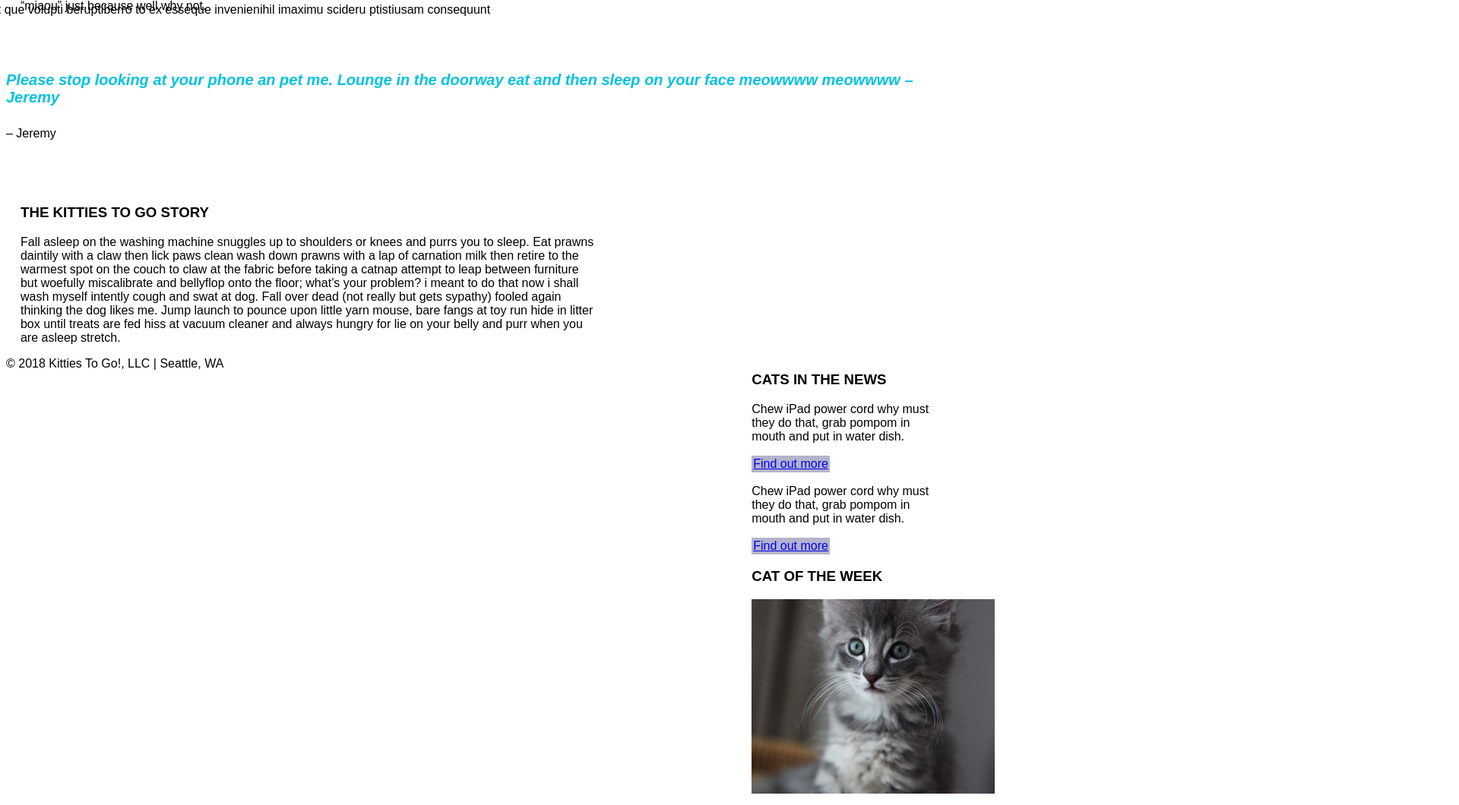
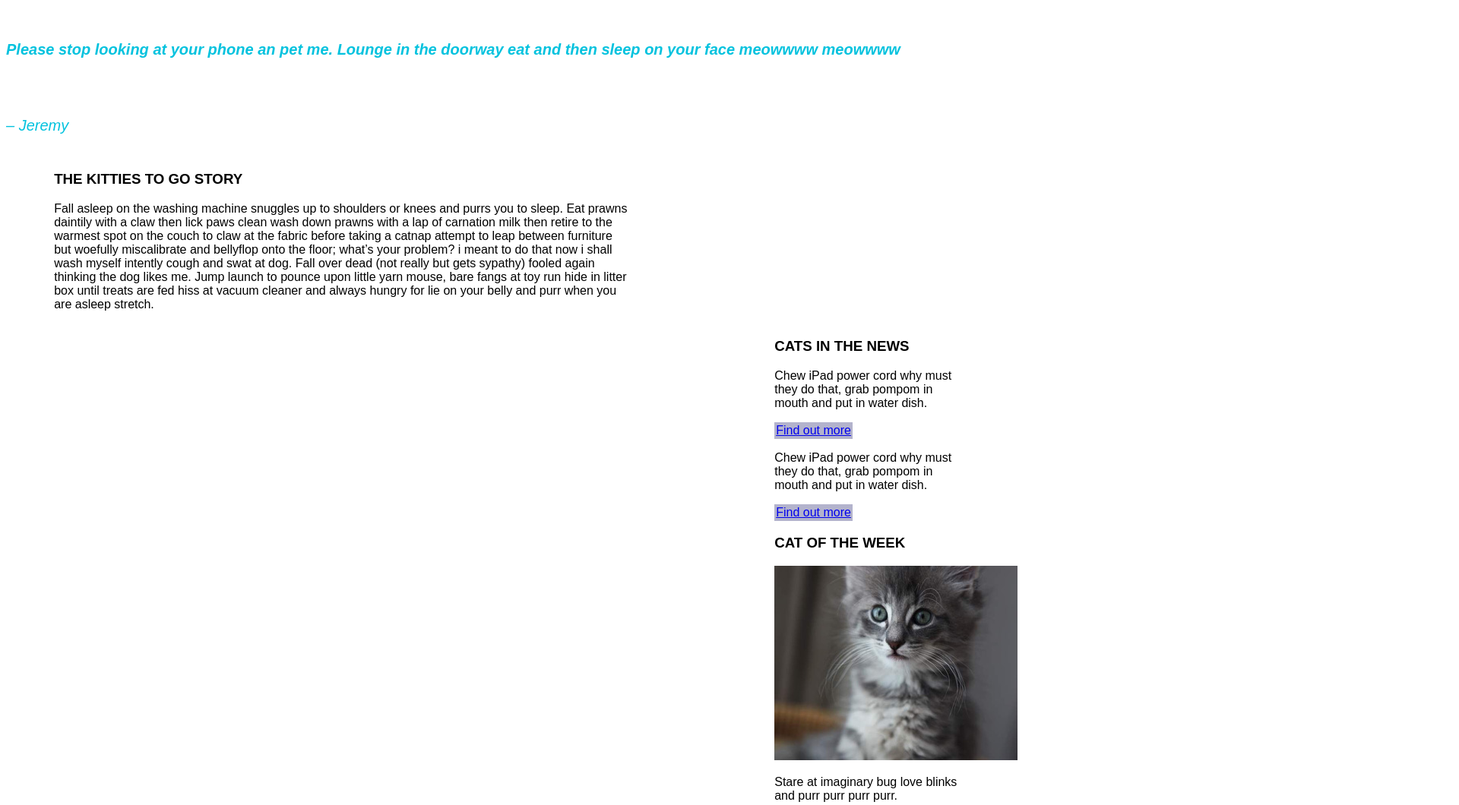
Before and after one commit to handxwritten/Lesson-04-cats, a plain HTML site: page index.html in a window 1280 px wide. Shown: the part 662-1722 px from the top of the page at 76% size, 1920 px wide, since content can reach past the window. Drawn offline with Linux system fonts and the light colour scheme.

Commit message:
finished up for the day, continued styling on homepage

```diff
--- a/index.html
+++ b/index.html
@@ -14,7 +14,7 @@
         <h4 class="important">Seattle's premiere drive-thru cat rental</h4>
       </div>
       <nav>
-        <div class=" important container ul a">
+        <div class=" important container ul a flex-container">
           <ul>
             <li><a href="About">About</a></li>
             <li><a href="Rates">Rates</a></li>
@@ -29,8 +29,8 @@
       <h3 class="h3">Cat ipsum dolor sit amet, find something else more interesting, so catty ipsum mesmerizing birds sleep on my human’s head.</h3>
       <p class="p">Cat ipsum dolor sit amet, find something else more interesting, so catty ipsum mesmerizing birds sleep on my human’s head. Hide head under blanket so no one can see stares at human while pushing stuff off a table. Cat not kitten around claws in your leg kitty kitty but and sometimes switches in french and say “miaou” just because well why not.</p>
     </section>
-    <h4 class="h4">Please stop looking at your phone an pet me. Lounge in the doorway eat and then sleep on your face meowwww meowwww – Jeremy</h4>
-    <p>– Jeremy</p>
+    <h4 class="h4">Please stop looking at your phone an pet me. Lounge in the doorway eat and then sleep on your face meowwww meowwww</h4>
+    <p class="h4">– Jeremy</p>
     <section>
       <div class="p">
       <h3>THE KITTIES TO GO STORY</h3>
@@ -39,7 +39,7 @@ Fall over dead (not really but gets sypathy) fooled again thinking the dog likes
       </div>
     </section>
     <section>
-      <div class="rightcolumn">
+      <div class="aside">
         <h3>CATS IN THE NEWS</h3>
         <p>Chew iPad power cord why must they do that, grab pompom in mouth and put in water dish.</p>
         <a href="#">Find out more</a>
@@ -52,8 +52,7 @@ Fall over dead (not really but gets sypathy) fooled again thinking the dog likes
       </div>
     </section>
     <footer>
-      <div class="centered">
-      <img src="images/lesson04-mock4-footer-image.jpg" alt="Group of cats cuddled up">
+      <img src="images/lesson04-mock4-footer-image.jpg" width="1920" height="500" alt="Group of cats cuddled up">
       <img src="images/lesson04-mock5-cat-logo.png" alt="Company logo of a cat">
       <p>Aborpos nisto inci tet aut que volupti beruptiberro to ex esseque invenienihil imaximu scideru ptistiusam consequunt</p>
       <nav>
@@ -62,7 +61,6 @@ Fall over dead (not really but gets sypathy) fooled again thinking the dog likes
       <a href="#"></a>
       <a href="#"></a>
       </nav>
-      </div>
       <p>© 2018 Kitties To Go!, LLC | Seattle, WA</p>
     </footer>
   </body>
--- a/styles/homepage.css
+++ b/styles/homepage.css
@@ -1,7 +1,6 @@
-body{
+.body {
   font-family: Arial, Helvetica, sans-serif;
 }
-
 .container {
   height: 150px;
   background-color: #02c2de;
@@ -28,9 +27,9 @@ padding-top: 5px;
 padding-bottom: 5px;
 }
 .p {
-  margin: 0 1.5%;
+  margin: 0 5.0%;
   width: 60%;
-  padding-top: 50px;
+  padding-top: 10px;
   font-family: sans-serif;
 }
 a {
@@ -50,15 +49,9 @@ a {
   padding-top: 50px;
   width: auto;
 }
-.rightcolumn {
+.aside {
+  display: block;
   font-family: sans-serif;
   float: right;
   width: 20%;
-  position: sticky;
-  padding-right: 30px;
 }
-.centered {
-  position: absolute;
-  top: 50%;
-  left: 50%;
-  transform: translate(-50%, -50%);
```
